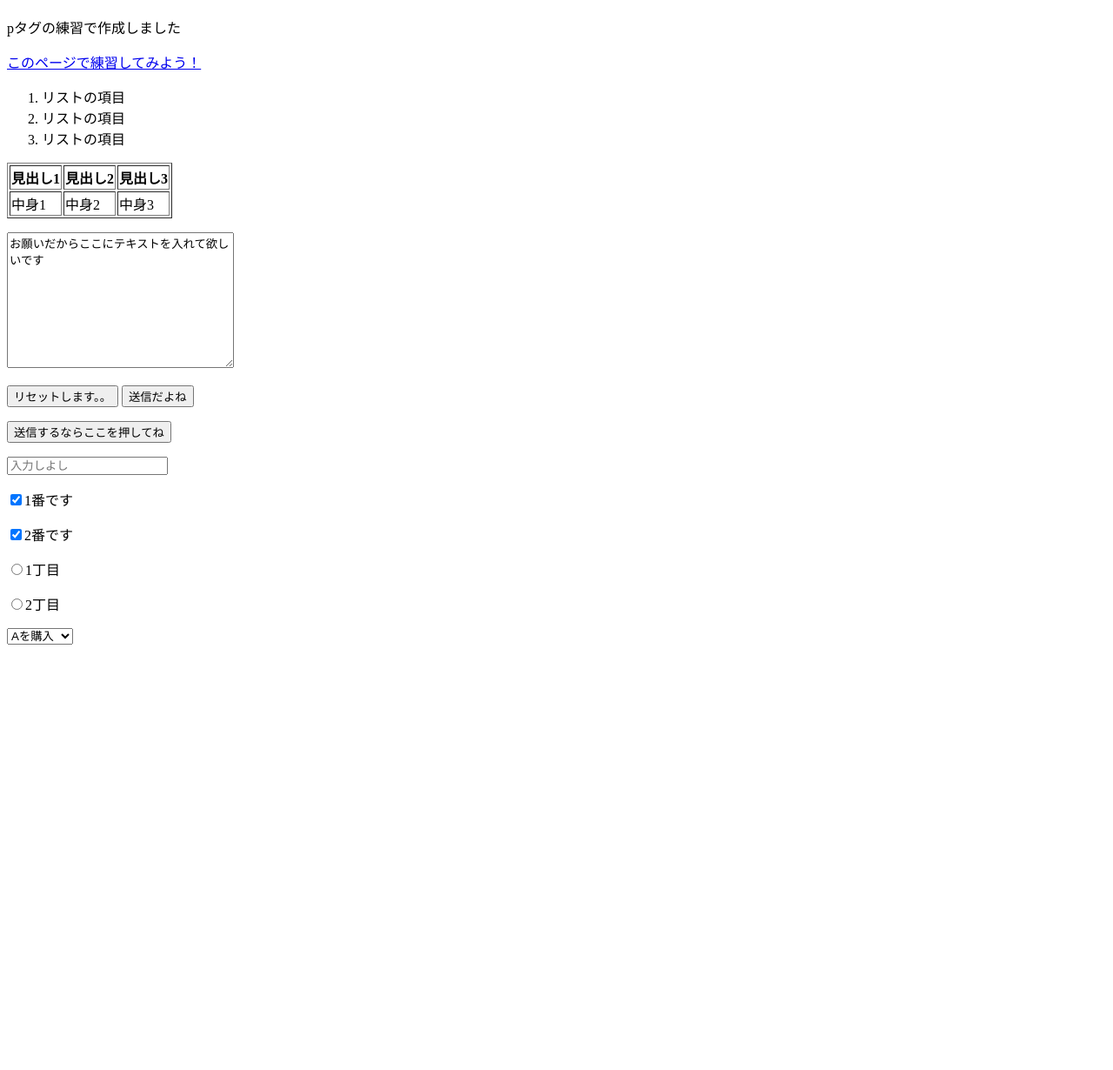
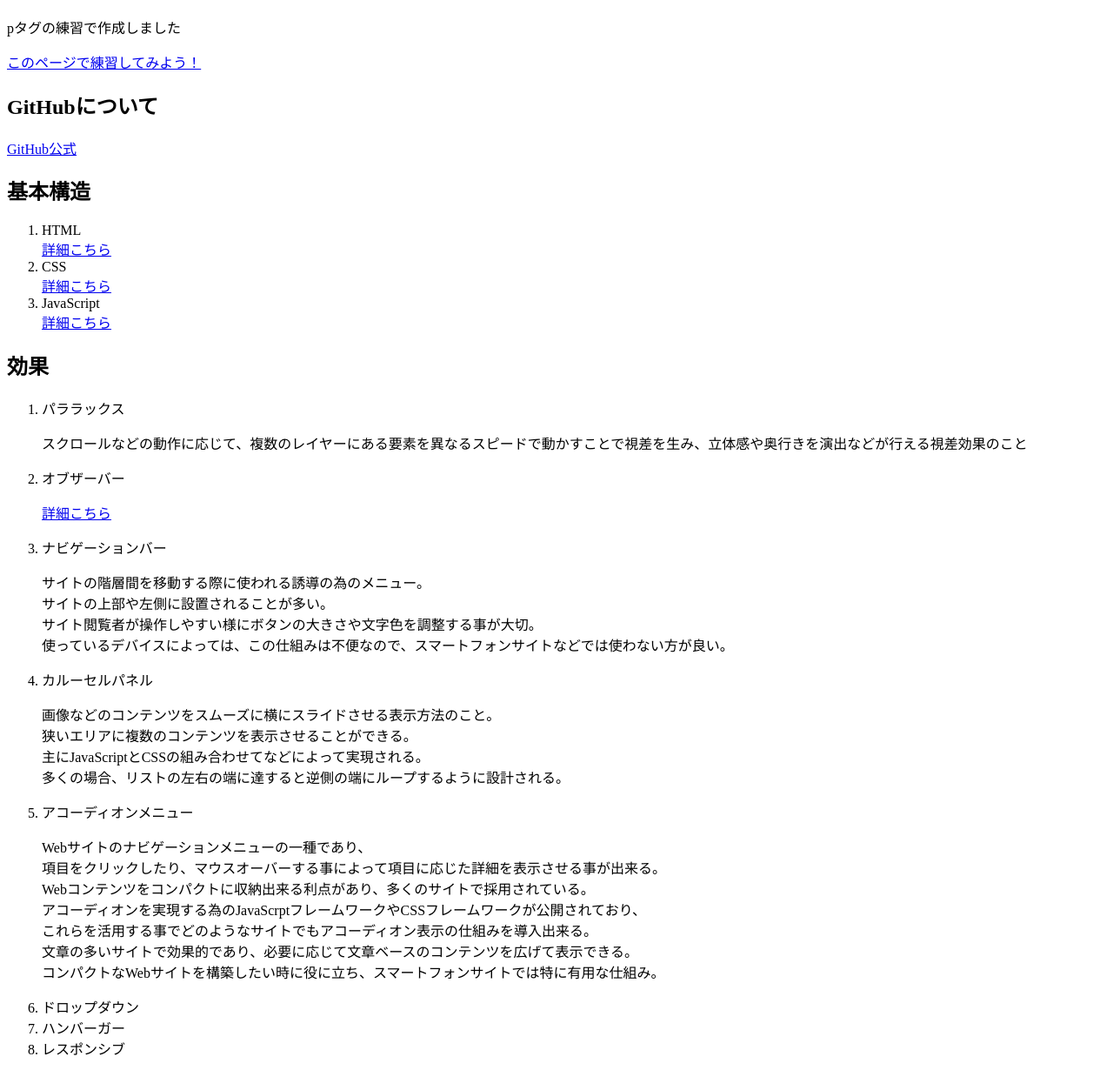
Before and after one commit to meganearts/meganearts.github.io, a plain HTML site: page index.html in a window 1280 px wide. Shown: the part 590-1820 px from the top of the page at 87% size. Before the commit the page ends 1339 px from the top, so only its background shows below. Drawn offline with Linux system fonts and the light colour scheme.

Commit message:
Add files via upload

```diff
--- a/index.html
+++ b/index.html
@@ -5,7 +5,7 @@
     <meta charset="UTF-8">
     <meta http-equiv="X-UA-Compatible" content="IE=edge">
     <meta name="viewport" content="width=device-width, initial-scale=1.0">
-    <title>なんと！web作成の練習中です</title>
+    <title>なんと！web作成の練習中です | meganearts</title>
     <link rel="stylesheet" href="style.css">
 </head>
 
@@ -22,11 +22,55 @@
     <p>pタグの練習で作成しました</p>
     <a href="https://techacademy.jp/magazine/12305" target="_blank">このページで練習してみよう！</a>
     <!-- <a href=""></a> -->
+
+    <h2>GitHubについて</h2>
+        <a href="https://github.com/">GitHub公式</a>
+
+    <h2>基本構造</h2>
     <ol>
-        <li>リストの項目</li>
-        <li>リストの項目</li>
-        <li>リストの項目</li>
+        <li>HTML</li>
+            <a href="https://developer.mozilla.org/ja/docs/Web/HTML" target="_blank">詳細こちら</a>
+        <li>CSS</li>
+            <a href="https://developer.mozilla.org/ja/docs/Web/CSS" target="_blank">詳細こちら</a>
+        <li>JavaScript</li>
+            <a href="https://developer.mozilla.org/ja/docs/Web/JavaScript" target="_blank">詳細こちら</a>
     </ol>
+
+    <h2>効果</h2>
+
+    <ol>
+        <li>パララックス</li>
+            <p>スクロールなどの動作に応じて、複数のレイヤーにある要素を異なるスピードで動かすことで視差を生み、立体感や奥行きを演出などが行える視差効果のこと</p>
+        <li>オブザーバー</li>
+            <p><a href="https://developer.mozilla.org/ja/docs/Web/API/Intersection_Observer_API" target="_blank">詳細こちら</a></p>
+        <li>ナビゲーションバー</li>
+            <p>サイトの階層間を移動する際に使われる誘導の為のメニュー。<br>
+            サイトの上部や左側に設置されることが多い。<br>
+            サイト閲覧者が操作しやすい様にボタンの大きさや文字色を調整する事が大切。<br>
+            使っているデバイスによっては、この仕組みは不便なので、スマートフォンサイトなどでは使わない方が良い。</p>
+        <li>カルーセルパネル</li>
+                <p>画像などのコンテンツをスムーズに横にスライドさせる表示方法のこと。<br>
+                    狭いエリアに複数のコンテンツを表示させることができる。<br>
+                    主にJavaScriptとCSSの組み合わせてなどによって実現される。<br>
+                    多くの場合、リストの左右の端に達すると逆側の端にループするように設計される。</div>
+                </p>
+        <li>アコーディオンメニュー</li>
+                <p>Webサイトのナビゲーションメニューの一種であり、<br>
+                    項目をクリックしたり、マウスオーバーする事によって項目に応じた詳細を表示させる事が出来る。<br>
+                    Webコンテンツをコンパクトに収納出来る利点があり、多くのサイトで採用されている。<br>
+                    アコーディオンを実現する為のJavaScrptフレームワークやCSSフレームワークが公開されており、<br>
+                    これらを活用する事でどのようなサイトでもアコーディオン表示の仕組みを導入出来る。<br>
+                    文章の多いサイトで効果的であり、必要に応じて文章ベースのコンテンツを広げて表示できる。<br>
+                    コンパクトなWebサイトを構築したい時に役に立ち、スマートフォンサイトでは特に有用な仕組み。<br>
+                </p>
+        <li>ドロップダウン</li>
+        <li>ハンバーガー</li>
+        <li>レスポンシブ</li>
+    </ol>
+
+
+
+
 
     <table border="1">
         <tr>
```
